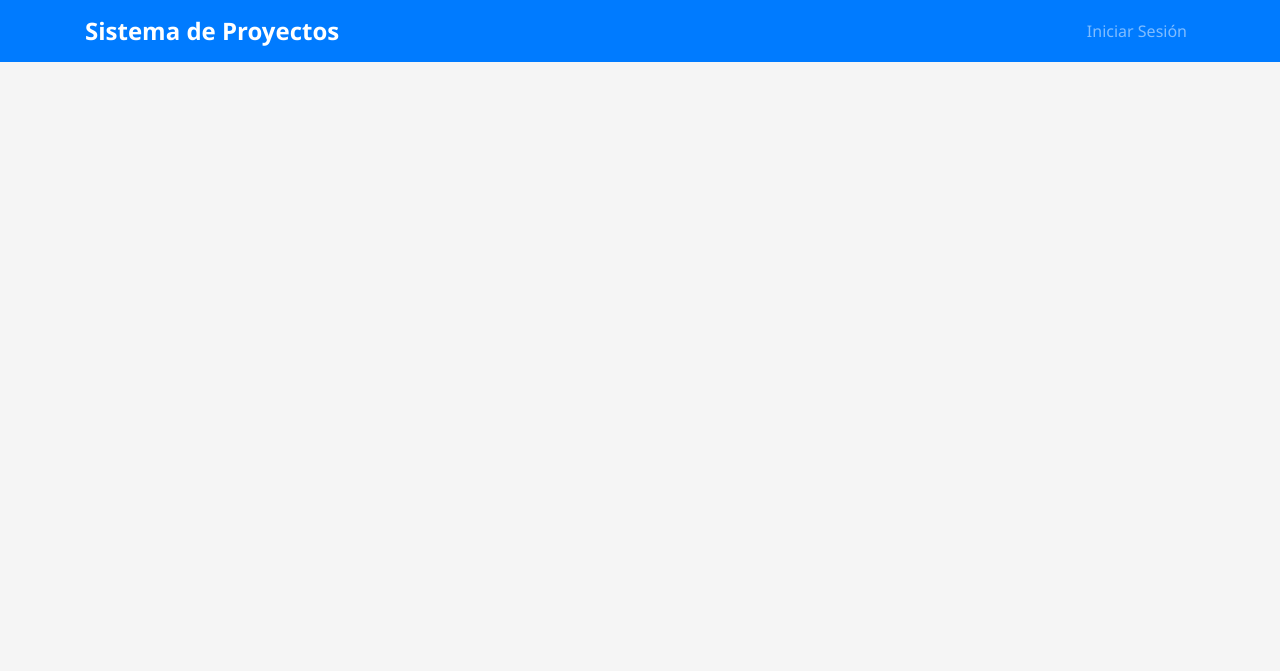
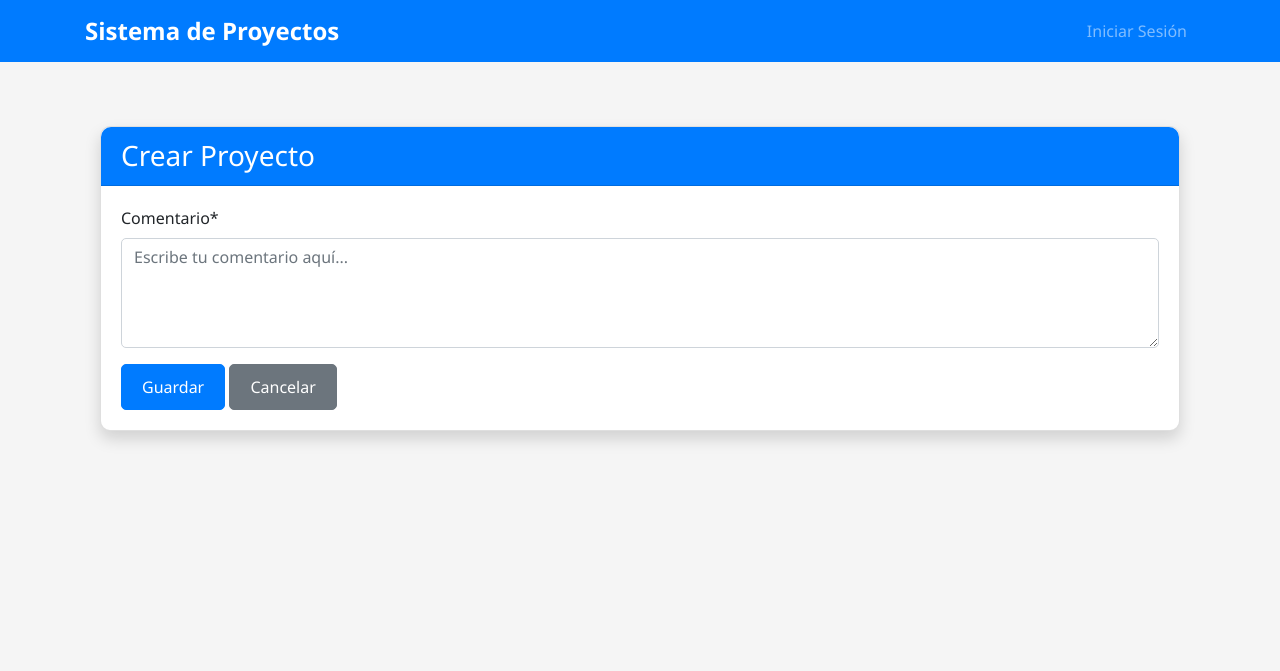
Before and after one commit to Yesit21/Ejercicio2-Django, a Django app: template templates/proyectos/proyecto_form.html in a window 1280 px wide. Shown: the top 671 px of the page. Run offline with Django 5.2, Linux system fonts and the light colour scheme; the template is opened without the code that fills it: values that come from a table or form of the project are taken from there, others are empty; some libraries are stand-ins or nearby versions.

```diff
--- a/proyectos/permisos.py
+++ b/proyectos/permisos.py
@@ -21,7 +21,7 @@ class SoloEstudiantesMixin:
     def dispatch(self, request, *args, **kwargs):
 
         if not request.user.groups.filter(
-            name='Estudiantes'
+            name='Estudiante'
         ).exists():
 
             raise PermissionDenied
--- a/requirements.txt
+++ b/requirements.txt
@@ -1,4 +1,4 @@
-Django==5.1.5
+Django>=6.0.5
 django-crispy-forms==2.3
 crispy-bootstrap4==2024.1
 reportlab==4.2.5
--- a/templates/proyectos/proyecto_form.html
+++ b/templates/proyectos/proyecto_form.html
@@ -1,8 +1,28 @@
 {% extends 'base/base.html' %}
 {% load crispy_forms_tags %}
 
-{% block title %}Formulario de Proyecto{% endblock %}
+{% block title %}{% if object %}Editar{% else %}Crear{% endif %} Proyecto{% endblock %}
 
 {% block content %}
-<!-- TODO: Implementar formulario de proyecto con crispy_forms -->
+<div class="container mt-4">
+    <div class="card shadow">
+        <div class="card-header bg-primary text-white">
+            <h3 class="mb-0">{% if object %}Editar{% else %}Crear{% endif %} Proyecto</h3>
+        </div>
+        <div class="card-body">
+            <form method="post" enctype="multipart/form-data">
+                {% csrf_token %}
+                {{ form|crispy }}
+                <div class="mt-3">
+                    <button type="submit" class="btn btn-primary">
+                        <i class="fas fa-save"></i> Guardar
+                    </button>
+                    <a href="{% url 'proyectos:proyecto_list' %}" class="btn btn-secondary">
+                        <i class="fas fa-times"></i> Cancelar
+                    </a>
+                </div>
+            </form>
+        </div>
+    </div>
+</div>
 {% endblock %}
```
